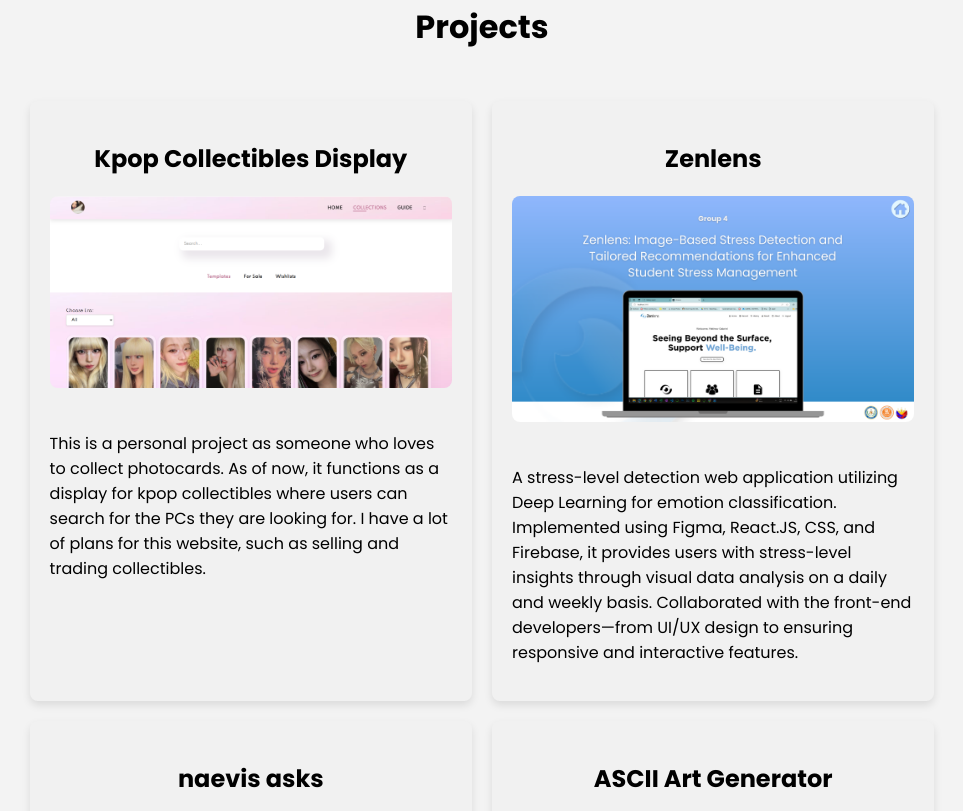
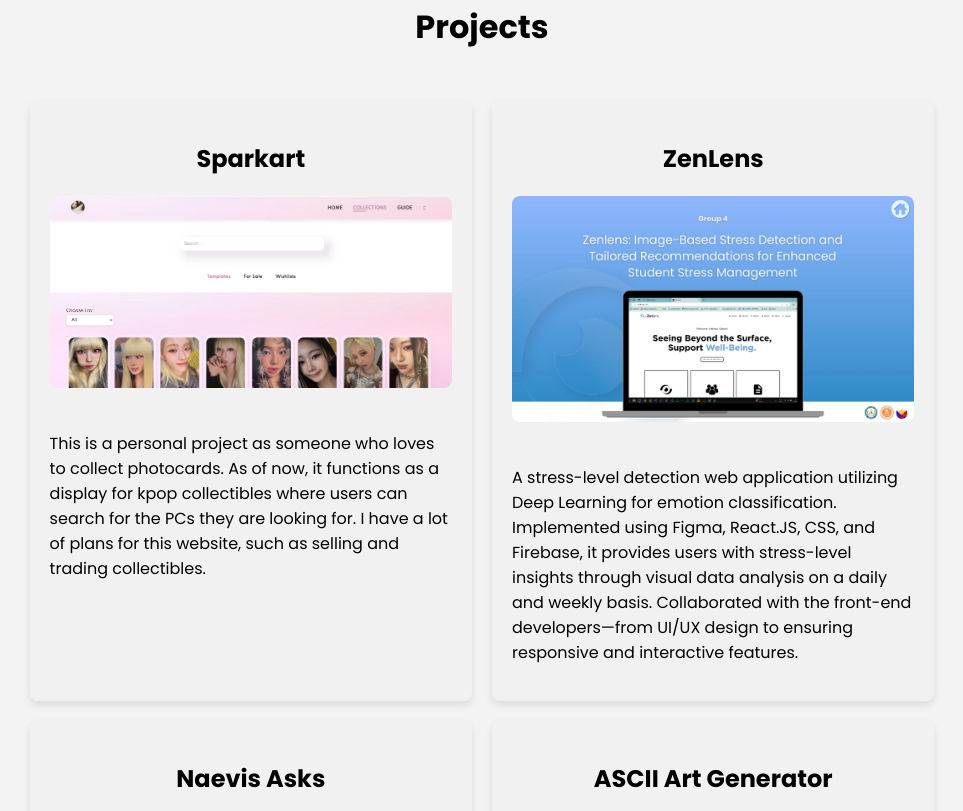
Before and after one commit to phoebegrace/portfolio, a plain HTML site: page index.html in a window 1280 px wide. Shown: the part 1609-2420 px from the top of the page, without its empty margins (178-1141 px from the left). Drawn offline with nearby package versions, Linux system fonts and the light colour scheme.

Commit message:
few fixes

```diff
--- a/index.html
+++ b/index.html
@@ -85,14 +85,14 @@
     <h1>Projects</h1>
     <div class="project-items">
         <div class="project-item" data-aos="fade-up" data-aos-duration="1000">
-            <h2>Kpop Collectibles Display</h2>
+            <h2>Sparkart</h2>
             <a href="your-kpop-collectibles-web-app-url" target="_blank" rel="noopener noreferrer">
                 <img src="assets/sparkart.png" alt="Kpop Collectibles Display Screenshot" class="project-image">
             </a>
             <p>This is a personal project as someone who loves to collect photocards. As of now, it functions as a display for kpop collectibles where users can search for the PCs they are looking for. I have a lot of plans for this website, such as selling and trading collectibles.</p>
         </div>
         <div class="project-item" data-aos="fade-up" data-aos-duration="1000">
-            <h2>Zenlens</h2>
+            <h2>ZenLens</h2>
             <a href="https://drive.google.com/file/d/1Od-XvqPpvnWM0hOhlLs1Hg9hHoRCWCkr/view?usp=sharing" target="_blank" rel="noopener noreferrer">
                 <img src="assets/ZenLens.png" alt="ASCII Art Generator Screenshot" class="project-image">
             </a>
@@ -100,7 +100,7 @@
                 the front-end developers—from UI/UX design to ensuring responsive and interactive features.</p>
         </div>
         <div class="project-item" data-aos="fade-up" data-aos-duration="1000">
-            <h2>naevis asks</h2>
+            <h2>Naevis Asks</h2>
             <a href="https://github.com/phoebegrace/NaevisAsks?tab=readme-ov-file" target="_blank" rel="noopener noreferrer">
                 <img src="assets/naevisasks.png" alt="naevis asks Screenshot" class="project-image">
             </a>
```
